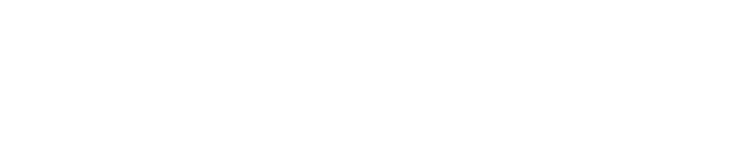
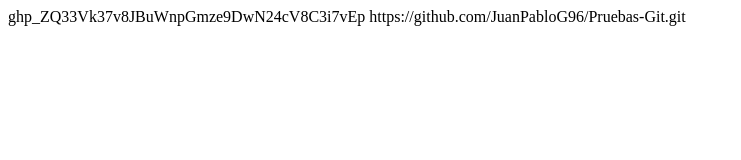
Before and after one commit to JuanPabloG96/Pruebas-Git, a plain HTML site: page index.html in a window 1280 px wide. Shown: the whole page, without its empty margins (0-741 px from the left). Drawn offline with Linux system fonts and the light colour scheme.

Commit message:
first commit

```diff
--- a/index.html
+++ b/index.html
@@ -10,3 +10,6 @@
 
 </body>
 </html>
+
+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
+https://github.com/JuanPabloG96/Pruebas-Git.git
```
